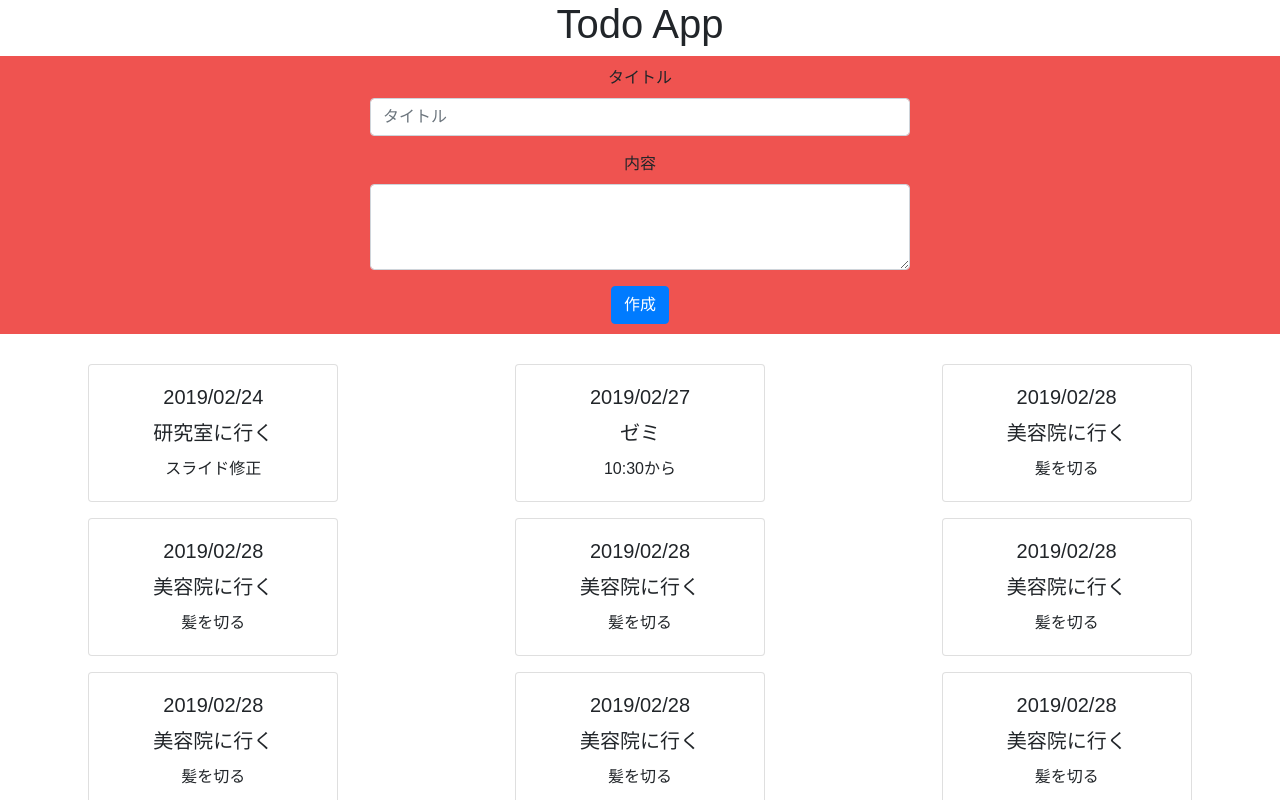
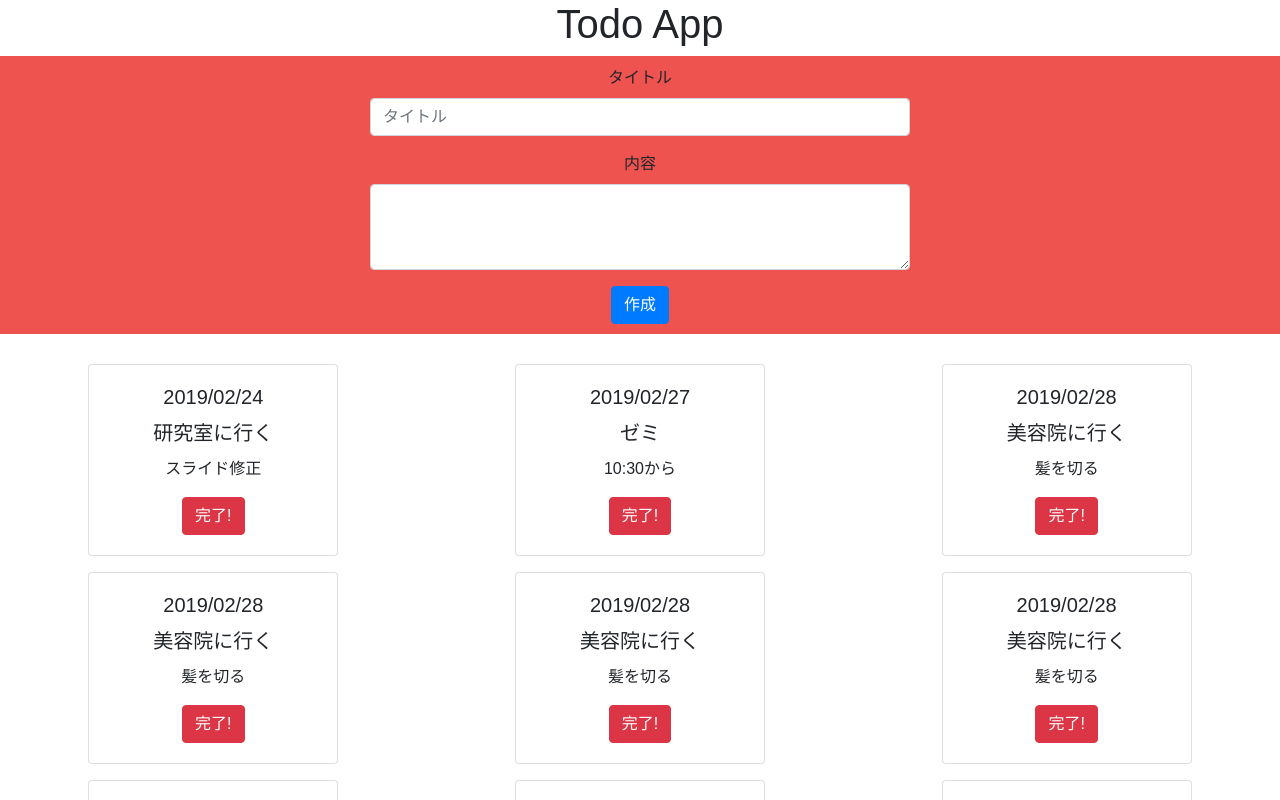
Before and after one commit to ijimaso/MyTodo, a React (Create React App) app: page / in a window 1280 px wide. Shown: the top 800 px of the page. Built offline with nearby package versions, Linux system fonts and the light colour scheme.

Commit message:
add done button

```diff
--- a/src/Todo.js
+++ b/src/Todo.js
@@ -1,14 +1,17 @@
 import React from "react";
 import "./css/Todo.css";
 
-//react-bootstrapからCardコンポーネントをインポート
+//react-bootstrapからCard,Buttonコンポーネントをインポート
 import Card from "react-bootstrap/Card";
+import Button from 'react-bootstrap/Button'
 
 //Fuctional Component
 //props(親から渡された変数)を受け取って表示
 //fuctional componentはpropsを指定するとき，thisがいらない
 //react-bootstrapのCardコンポーネントで装飾
 const Todo = props => {
+    const check = "完了!"
+
     return (
         <div className="Todo">
             <Card style={{ width: "250px" }}>
@@ -16,6 +19,7 @@ const Todo = props => {
                     <Card.Title>{props.date}</Card.Title>
                     <Card.Title>{props.title}</Card.Title>
                     <Card.Text>{props.content}</Card.Text>
+                    <Button variant="danger">{check}</Button>
                 </Card.Body>
             </Card>
         </div>
```
